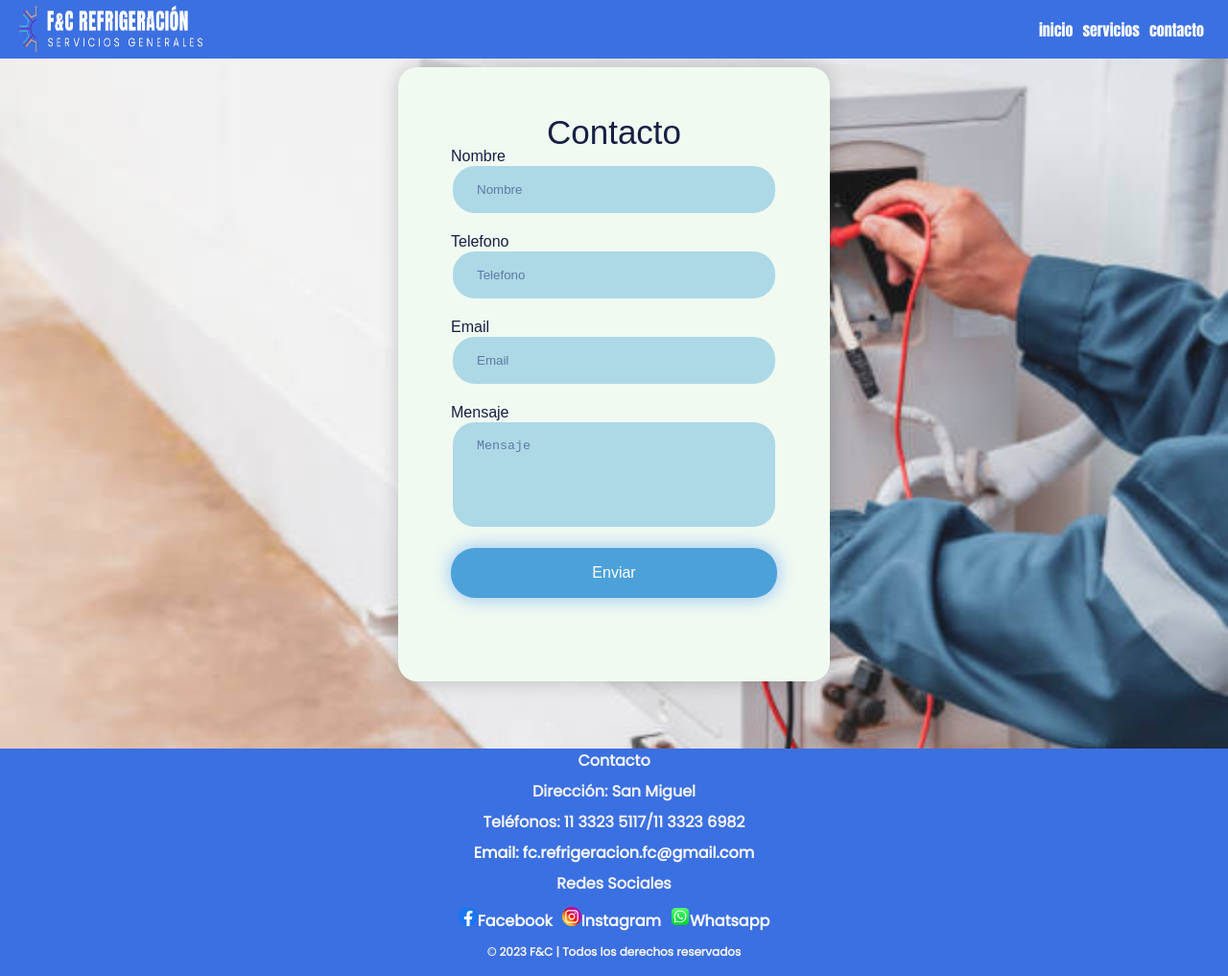
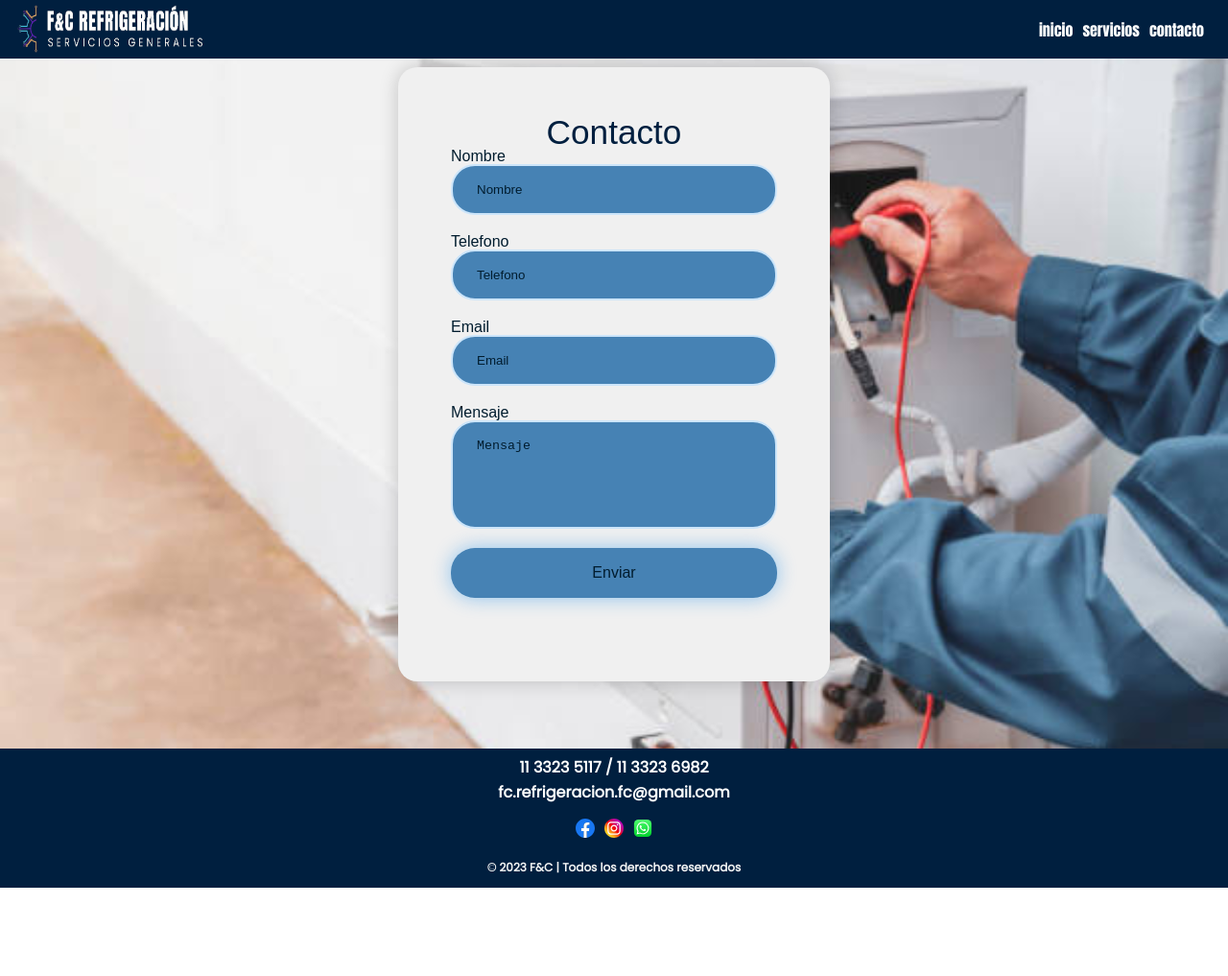
Before and after one commit to Ricardoc2903/primerRepositorioFc, a plain HTML site: page contacto.html in a window 1280 px wide. Shown: the whole page at 96% size. After the commit the page ends 925 px from the top, so only its background shows below. Drawn offline with nearby package versions, Linux system fonts and the light colour scheme.

Commit message:
Haciendo la pagina mas agradable, Cambiando colores y eliminando algunas etiquetas

```diff
--- a/contacto.html
+++ b/contacto.html
@@ -73,20 +73,20 @@
 
     <footer class="item5 footer">
       <div class="footer-contact">
-        <h4>Contacto</h4>
-        <br>
-        <p>Dirección: San Miguel</p>
-        <p>Teléfonos: 11 3323 5117/11 3323 6982</p>
-        <a href="mailto: fc.refrigeracion.fc@gmail.com"><p>Email: fc.refrigeracion.fc@gmail.com</p></a>
+        <div class="nums">
+          <a href="#">11 3323 5117 / </a>
+          <a href="#">11 3323 6982 </a>
+        </div>
+        <div class="mail">
+          <a id="mail" href="mailto: fc.refrigeracion.fc@gmail.com">fc.refrigeracion.fc@gmail.com</a>
+        </div>
       </div>
-
+      <br>
       <div class="footer-social">
-        <h4>Redes Sociales</h4>
-        <br>
         <div class="icons">
-            <a href="#"><img src="images/facebook.svg" alt="Facebook logo">Facebook</a>
-            <a href="#"><img src="images/instagram.svg" alt="Instagram logo">Instagram</a>
-            <a href="https://wa.link/7ofobc"><img src="images/whatsapp.svg" alt="whatsapp lo">Whatsapp</a>
+            <a href="#"><img src="images/facebook.svg" alt="Facebook logo"></a>
+            <a href="#"><img src="images/instagram.svg" alt="Instagram logo"></a>
+            <a href="https://wa.link/7ofobc"><img src="images/whatsapp.svg" alt="whatsapp logo"></a>
         </div>
       </div>
       <br>
--- a/index.js
+++ b/index.js
@@ -22,7 +22,7 @@ $(document).ready(function () {
   // Ejecuta la animación cada 5 segundos
   setInterval(function () {
     $('.floating-button').toggleClass('bell-animation');
-  }, 5000);
+  }, 4000);
 
   //menu desplegable navbar
   const bMore = document.querySelector('#bMore');
--- a/style.css
+++ b/style.css
@@ -1,8 +1,7 @@
 /**/
 .grid-container{
-  background-color: #fcfcfc;
+  background-color: #f0f0f0;
   font-family: 'Roboto', sans-serif;
-  margin: 0 auto;
   width: 100%;
   display: grid;
   grid-template-columns: repeat(4, 1fr);
@@ -20,21 +19,11 @@
 /*Boton flotante Whatsapp-------------------------------------------*/
 
 .floating-button{
-  font-size: 20px;
   font-family: 'Poppins', sans-serif;
-  font-weight: bold;
   position: fixed;
   bottom: 100px;
   right: 20px;
-  background-color: whitesmoke;
-  color: #4aed25;
-  padding: 10px;
-  border-radius: 10px;
-  box-shadow: 0 2px 5px rgba(0, 0, 0, 0.2);
   cursor: pointer;
-  display: flex;
-  align-items: center;
-  justify-content: space-around;
   transition: all 0.3s ease; /* Agrega una transición suave a todos los cambios */
   z-index: 1000;
 }
@@ -44,7 +33,6 @@
 }
 
 .floating-button img {
-  margin-left: 8px;
   max-width: 50px; /* Ajusta el tamaño de la imagen según sea necesario */
   border-radius: 50px;
 }
@@ -74,13 +62,12 @@
   width: 100%;
   padding: 5px;
   z-index: 1000;
-  background-color: rgb(59, 112, 226);
+  background-color: #001F3F;
   display: flex;
   flex-direction: row;
   justify-content: space-between;
   align-items: center;
   transition: top 0.3s; /* Agrega una transición suave para el cambio de posición */
-
 }
 
 .logo img{
@@ -102,7 +89,7 @@
 }
 
 .links a:hover{
-  color: aqua;
+  color: #0074E4;
   cursor: pointer;
 }
 
@@ -131,7 +118,7 @@
 
 .mobile .header button {
   border: none;
-  background-color: rgb(59, 112, 226);
+  background-color: #001F3F;
   color: white;
   padding: 15px;
   cursor: pointer;
@@ -176,14 +163,14 @@
 
 .main h1 {
   font-size: 1.5rem;
-  color: rgb(59, 112, 226);
+  color: #4682B4;
   font-weight: bold;
 }
 
 .main p {
   font-size: 1.2rem;
   line-height: 1.4;
-  color: #333;
+  color: #001C2E;
   max-width: 400px;
 }
 
@@ -207,7 +194,6 @@
 
 .item5{
   grid-area: footer;
-  background-color: rgb(59, 112, 226);
 }
 
 
@@ -222,7 +208,7 @@
 
 .card{
   width: 325px;
-  background-color: #f0f0f0;
+  background-color: #e3e3e3;
   border-radius: 8px;
   overflow: hidden;
   box-shadow: 2px 1px 4px rgb(0,0,0,0.2);
@@ -243,12 +229,14 @@
 }
 
 .card-content h3{
-  font-size: 28px;
+  font-size: 1.3rem;
   margin-bottom: 8px;
+  font-weight: bold;
+  color: #4682B4;
 }
 
 .card-content p{
-  color: #666;
+  color: #001C2E;
   font-size: 15px;
   line-height: 1.3;
 }
@@ -288,7 +276,7 @@
   border-radius: 20px;
   text-align: center;
   width: 340px;
-  background-color: #F0FAF1;
+  background-color: #f0f0f0;
 }
 
 .input-group{
@@ -298,12 +286,12 @@
 }
 
 form h2{
-  color: rgb(22, 31, 66);
-  font-size: 35px;
+  color: #001F3F;
+  font-size: 2.2rem;
 }
 
 label{
-  color: rgb(22, 31, 66);
+  color: #001C2E;
   font-size: 15px;
   font-weight: 600;
   margin-bottom: 15px;
@@ -313,9 +301,9 @@ input, textarea{
   padding: 17px 25px;
   border-radius: 25px;
   margin-bottom: 20px;
-  background-color: lightblue;
-  border: 2px solid #F0FAF1;
-  color: rgb(22, 31, 66);
+  background-color: #4682B4;
+  border: 2px solid #cce5fa;
+  color: #001C2E;
 }
 
 textarea{
@@ -323,7 +311,7 @@ textarea{
 }
 
 input::placeholder, textarea::placeholder{
-  color: #5d79a6;
+  color: #001C2E;
 }
 
 .btn{
@@ -331,13 +319,15 @@ input::placeholder, textarea::placeholder{
   color: #ffffff;
   border: 0;
   border-radius: 25px;
-  background-color: #4ca1d9;
-  box-shadow: 0 0 20px rgba(0, 102, 254, 0.4);
+  background-color: #4682B4;
+  box-shadow: 0 0 20px #2993ea7e;
   cursor: pointer;
+  color: #001C2E;
 }
 
 .btn:hover{
-  background-color: #4cc1d9;
+  background-color: #0074E4;
+  font-weight: bold;
 }
 
 /*--------------------------FOOTER-------------------------------------*/
@@ -347,21 +337,23 @@ input::placeholder, textarea::placeholder{
   font-family: 'Poppins', sans-serif;
   font-weight: bold;
   color: whitesmoke;
-  background-color: rgb(59, 112, 226);
-  padding: 5px;
+  background-color: #001F3F;
+  padding: 10px;
   text-align: center;
   font-size: 1rem;
+}
+
+.footer h1{
+  font-size: large;
 }
 
 .footer-contact,
 .footer-social,
 .footer-legal{
-  line-height: 1em;
-}
-
-.footer p {
-  font-size: 1rem;
-  margin-bottom: 1em;
+  display: flex;
+  flex-direction: column;
+  gap: 5px;
+  line-height: 1.3em;
 }
 
 .footer-legal p{
@@ -375,9 +367,12 @@ input::placeholder, textarea::placeholder{
 
 .icons{
   display: flex;
-  flex-wrap: wrap;
   justify-content: center;
   gap: 10px;
+}
+
+.footer a:hover{
+  transform: scale(1.3)
 }
 
 footer a{
@@ -385,6 +380,7 @@ footer a{
   color: white;
 }
 
-footer a:hover{
+.mail a:hover{
   text-transform: uppercase;
+  color: #0074E4;
 }
```
Also changed, not shown: index.html (+13 -14 lines).
